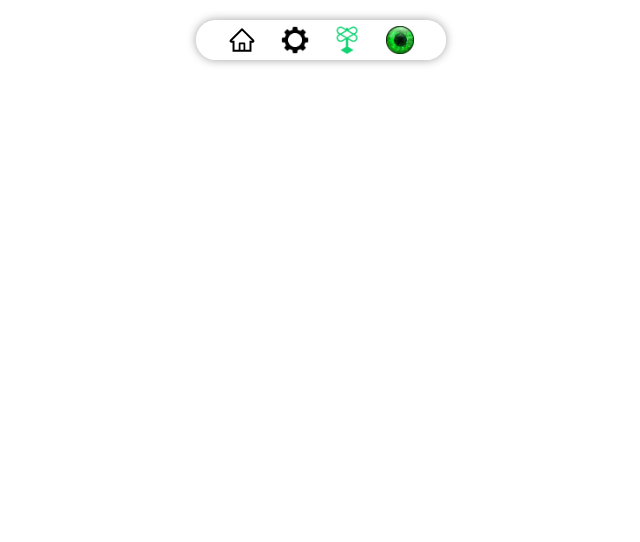
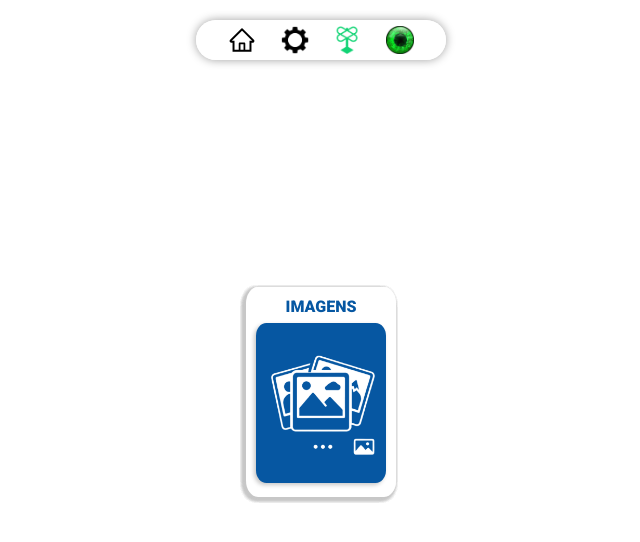
Before and after one commit to Luppi15/prompt, a plain HTML site: page imagem.html in a window 1280 px wide. Shown: the whole page, without its empty margins (319-959 px from the left). Drawn offline with Linux system fonts and the light colour scheme.

Commit message:
Add files via upload

```diff
--- a/imagem.html
+++ b/imagem.html
@@ -5,6 +5,8 @@
     <meta name="viewport" content="width=device-width, initial-scale=1.0">
     <link rel="icon" type="image/x-icon" href="imagens/imagem/favicon.ico">
     <link rel="stylesheet" href="styles/style.css">
+    <link rel="stylesheet" href="styles/imagem/imagem.css">
+    <script src="script.js"></script>
     <link rel="manifest" href="manifest.json">
     <title>Imagem prompt</title>
 </head>
@@ -41,6 +43,54 @@
 
     </header>
 
+        <div class="container">
+        <div onclick="copiarDica('creditos');">
+            Créditos
+            <span class="tooltip">
+                <img class="icon topo" src="imagens/imagem/imagem-branco.png" alt="Catraca">
+            </span>
+        </div>
+        <div onclick="copiarDica('ecoticias');">
+            Ecotícias
+            <span class="tooltip">
+                <img class="icon topo" src="imagens/imagem/imagem-branco.png" alt="Catraca">
+            </span>
+        </div>
+        <div onclick="copiarDica('artistica');">
+            Artisitíca
+            <span class="tooltip">
+                <img class="icon topo" src="imagens/imagem/imagem-branco.png" alt="Catraca">
+            </span>
+        </div>
+        <div onclick="window.open('https://www.iloveimg.com/pt/redimensionar-imagem', '_blank');">
+            compressor
+            <span class="tooltip">
+                <img class="icon topo" src="imagens/imagem/imagem-branco.png" alt="Catraca">
+            </span>
+        </div>
+        <div onclick="window.open('https://gemini.google.com/gem/a0e19431e814', '_blank');">
+            descrição
+            <span class="tooltip">
+                <img class="icon topo" src="imagens/imagem/imagem-branco.png" alt="Catraca">
+            </span>
+        </div>
+        <div onclick="window.open('https://labs.google/fx/pt/tools/flow/project/a8889414-d651-45d3-9986-dd5a51630e0e', '_blank');">
+            gerador
+            <span class="tooltip">
+                <img class="icon topo" src="imagens/imagem/imagem-branco.png" alt="Catraca">
+            </span>
+        </div>
+        <div onclick="window.open('https://chatgpt.com/g/g-693f72d15dc08191872dd83321f34707-prompt-imagens-melhor-de-todos', '_blank');">
+            Imagens
+            <span class="tooltip">
+                <img class="icon topo" src="imagens/imagem/imagem-branco.png" alt="Catraca">
+            </span>
+        </div>
+
+    </div>
+
+    <script src="app.js"></script>
+
 <script src="app.js"></script>
 </body>
 </html>
--- /dev/null
+++ b/json/artistica.json
@@ -0,0 +1,3 @@
+{
+    "artistica": "Eu quero que faça um desenho ou pintura artística dessa pessoa com o estilo de desenho ou pintura da epoca e região que ele habitava. Caso for escrever algo deve ser em português brasileiro:\n\n"
+}
--- a/script.js
+++ b/script.js
@@ -16,17 +16,9 @@ async function copiarDica(chave) {
         if (dados[chave]) {
             const texto = dados[chave];
             await navigator.clipboard.writeText(texto);
-
-        // Feedback visual opcional
-        console.log(`Sucesso: "${texto}" copiado de ${caminhoArquivo}`);
-        alert(`Prompt de ${chave} copiado para a área de transferência!`);
-        } else {
-        alert(`Chave "${chave}" não encontrada dentro do arquivo.`);
         }
-
-    } catch (err) {
-        console.error("Erro na requisição:", err);
-        alert("Erro ao carregar o arquivo. Verifique se a pasta 'json' e o arquivo existem.");
+    } catch (error) {
+        console.error(error);
     }
 }
 
--- a/styles/imagem/imagem.css
+++ b/styles/imagem/imagem.css
@@ -0,0 +1,24 @@
+@import url('https://fonts.googleapis.com/css2?family=Roboto:ital,wght@0,900;1,900&display=swap');
+
+div {
+    color: #0657a2;
+    font-family: "Roboto", sans-serif;
+    font-optical-sizing: auto;
+    font-weight: 800;
+    font-style: normal;
+    font-variation-settings: "wdth" 100;
+    text-transform: uppercase;
+}
+
+
+.tooltip {
+    position: absolute;
+    height: 160px;
+    width: 130px;
+    background-color: #0657a2;
+    left: 50%;
+    top: 55%;
+    translate: -50% -50%;
+    border-radius: 8%;
+    box-shadow: #c7c7c7 -2px 2px 4px;
+}
--- a/styles/style.css
+++ b/styles/style.css
@@ -62,3 +62,61 @@ header {
     max-height: 100%;
     object-fit: contain;
 }
+
+
+/* cartas */
+
+.container {
+    width: 100%;
+    height: 100%;
+}
+
+.container div {
+    padding-top: 10px;
+    position: absolute;
+    height: 200px;
+    width: 150px;
+    background-color: #ffffff;
+    left: 50%;
+    top: 50%;
+    translate: -50% -50%;
+    border-radius: 8%;
+    box-shadow: #c7c7c7 -2px 2px 4px;
+    transform-origin: bottom left;
+    scale: 1;
+    transition-duration: 200ms;
+}
+
+.topo{
+    padding-top: 15px;
+}
+
+.container div:hover {
+    scale: 1.1;
+}
+
+.container div:nth-child(n) {
+    transform: rotate(0deg) translate(0px, -8px);
+}
+
+.container:hover div:nth-child(1) {
+    transform: rotate(-54deg) translate(0px, -8px);
+}
+.container:hover div:nth-child(2) {
+    transform: rotate(-36deg) translate(0px, -8px);
+}
+.container:hover div:nth-child(3) {
+    transform: rotate(-18deg) translate(0px, -8px);
+}
+.container:hover div:nth-child(4) {
+    transform: rotate(0deg) translate(0px, -8px);
+}
+.container:hover div:nth-child(5) {
+    transform: rotate(18deg) translate(0px, -8px);
+}
+.container:hover div:nth-child(6) {
+    transform: rotate(36deg) translate(0px, -8px);
+}
+.container:hover div:nth-child(7) {
+    transform: rotate(54deg) translate(0px, -8px);
+}
```
Also changed, not shown: styles/catraca/catraca.css (+0 -54 lines). Lines whose indentation alone changed are shown as unchanged.
